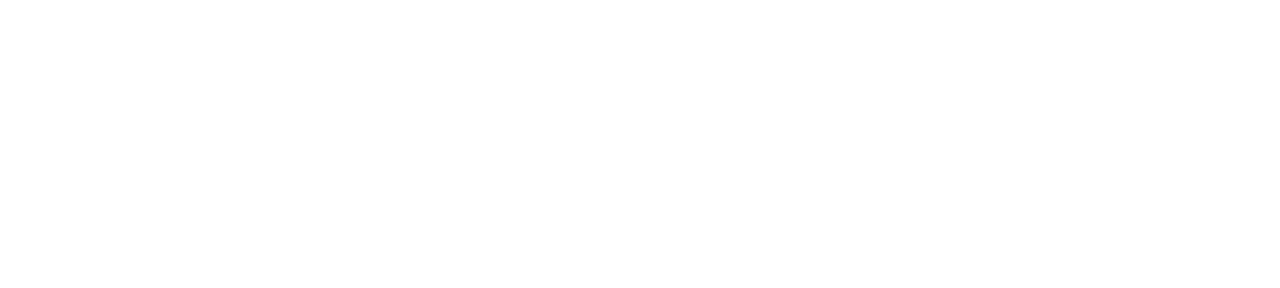
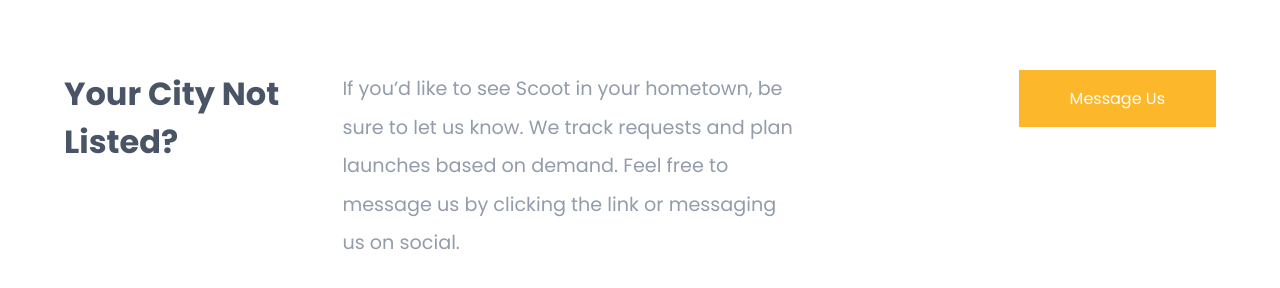
Before and after one commit to AbderrahmaneFadili/scoot-multi-pages-react, a React (Create React App) app: page /location in a window 1280 px wide. Shown: the part 998-1286 px from the top of the page. Before the commit the page ends 1004 px from the top, so only its background shows below. Built offline with nearby package versions, Linux system fonts and the light colour scheme.

Commit message:
CityListing in Location Pag

```diff
--- /dev/null
+++ b/src/pages/Location/CityListing.css
@@ -0,0 +1,70 @@
+/* Variables */
+:root {
+  /* Typography */
+  --font-family: "Poppins", sans-serif;
+  --font-size: 16px;
+
+  /* Colors */
+  --dim-grey: #939caa;
+  --yellow-color: #fcb72b;
+  --white-color: #fff;
+  --dark-blue-color: #333a44;
+  --blue-color: #495567;
+  --light-yellow-color: #fff4df;
+  --light-grey: #f8f6f6;
+}
+
+.city-listing {
+  padding: 4rem 0;
+}
+
+.city-listing__container {
+  max-width: 90%;
+  margin: 0 auto;
+  display: flex;
+  flex-direction: column;
+  align-items: center;
+  position: relative;
+}
+
+.question {
+  font-size: 3rem;
+  font-weight: 600;
+  text-align: center;
+  margin-bottom: 1rem;
+}
+
+.answer {
+  margin: 3rem 0;
+  text-align: center;
+  line-height: 2;
+  font-size: 1.2rem;
+}
+
+.message-us__btn {
+  position: absolute;
+  right: 0;
+}
+
+@media screen and (min-width: 992px) {
+  .city-listing__container {
+    flex-direction: row;
+    justify-content: space-between;
+    align-items: initial;
+  }
+
+  .question {
+    font-size: 2rem;
+    text-align: left;
+    margin: 0;
+    width: 20%;
+  }
+
+  .answer {
+    width: 40%;
+    text-align: initial;
+    margin: 0;
+    margin-right: auto;
+    margin-left: 3rem;
+  }
+}
--- /dev/null
+++ b/src/pages/Location/CityListing.jsx
@@ -0,0 +1,23 @@
+import React from "react";
+import "./CityListing.css";
+import Button from "../../components/Button/Button";
+
+const CityListing = () => {
+  return (
+    <section className="city-listing">
+      <div className="city-listing__container">
+        <h1 className="question">Your City Not Listed?</h1>
+        <p className="answer">
+          If you’d like to see Scoot in your hometown, be sure to let us know.
+          We track requests and plan launches based on demand. Feel free to
+          message us by clicking the link or messaging us on social.
+        </p>
+        <Button className="message-us__btn" type="primary">
+          Message Us
+        </Button>
+      </div>
+    </section>
+  );
+};
+
+export default CityListing;
--- a/src/pages/Location/Location.jsx
+++ b/src/pages/Location/Location.jsx
@@ -1,11 +1,13 @@
 import React from "react";
 import Header from "../../components/Header/Header";
 import WordMap from "./WordMap";
+import CityListing from "./CityListing";
 const Location = () => {
   return (
     <main>
       <Header title="Location" />
       <WordMap />
+      <CityListing />
     </main>
   );
 };
```
